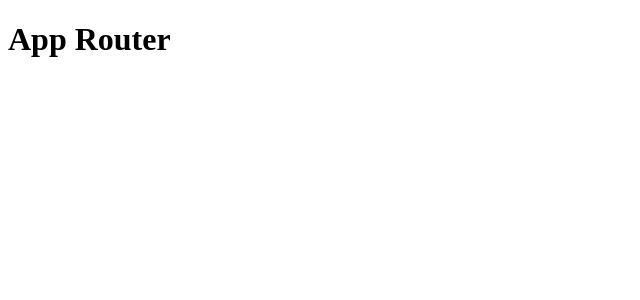
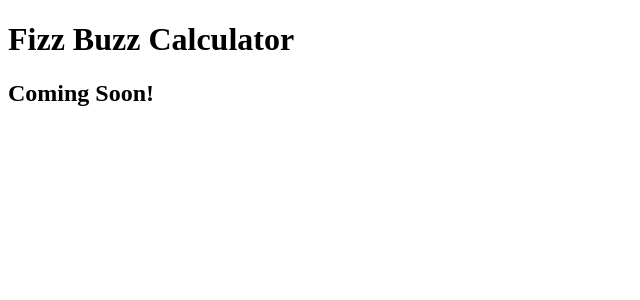
Before and after one commit to braddle/fizz-buzz-calculator-react, a Next.js app: page / in a window 1280 px wide. Shown: the top 300 px of the page, without its empty margins (0-640 px from the left). Built offline with nearby package versions, Linux system fonts and the light colour scheme.

Commit message:
Announcing the website is Coming Soon

```diff
--- a/app/page.tsx
+++ b/app/page.tsx
@@ -1,7 +1,10 @@
 export const metadata = {
-  title: "App Router",
+  title: "Fizz Buzz Calculator",
 };
 
 export default function Page() {
-  return <h1>App Router</h1>;
+  return <div>
+    <h1>Fizz Buzz Calculator</h1>
+    <h2>Coming Soon!</h2>
+  </div>;
 }
```
